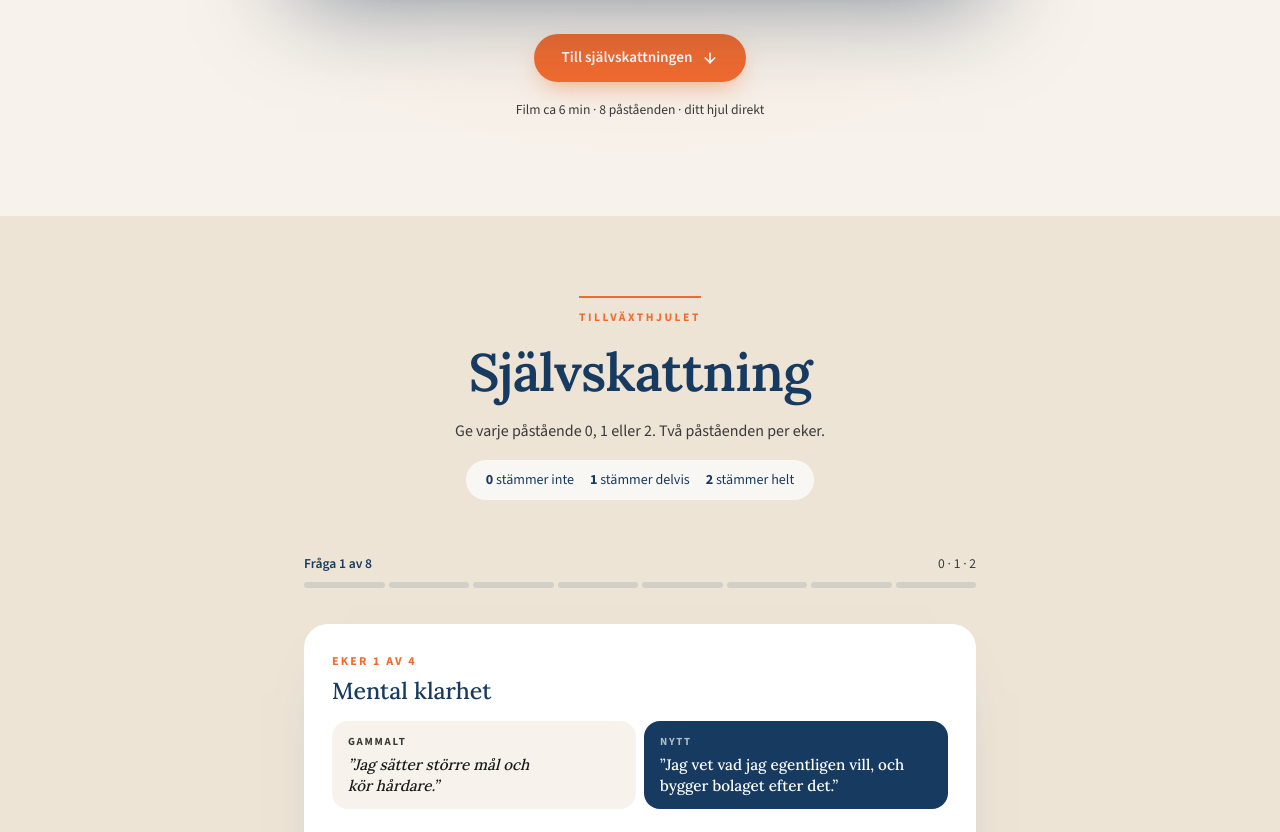
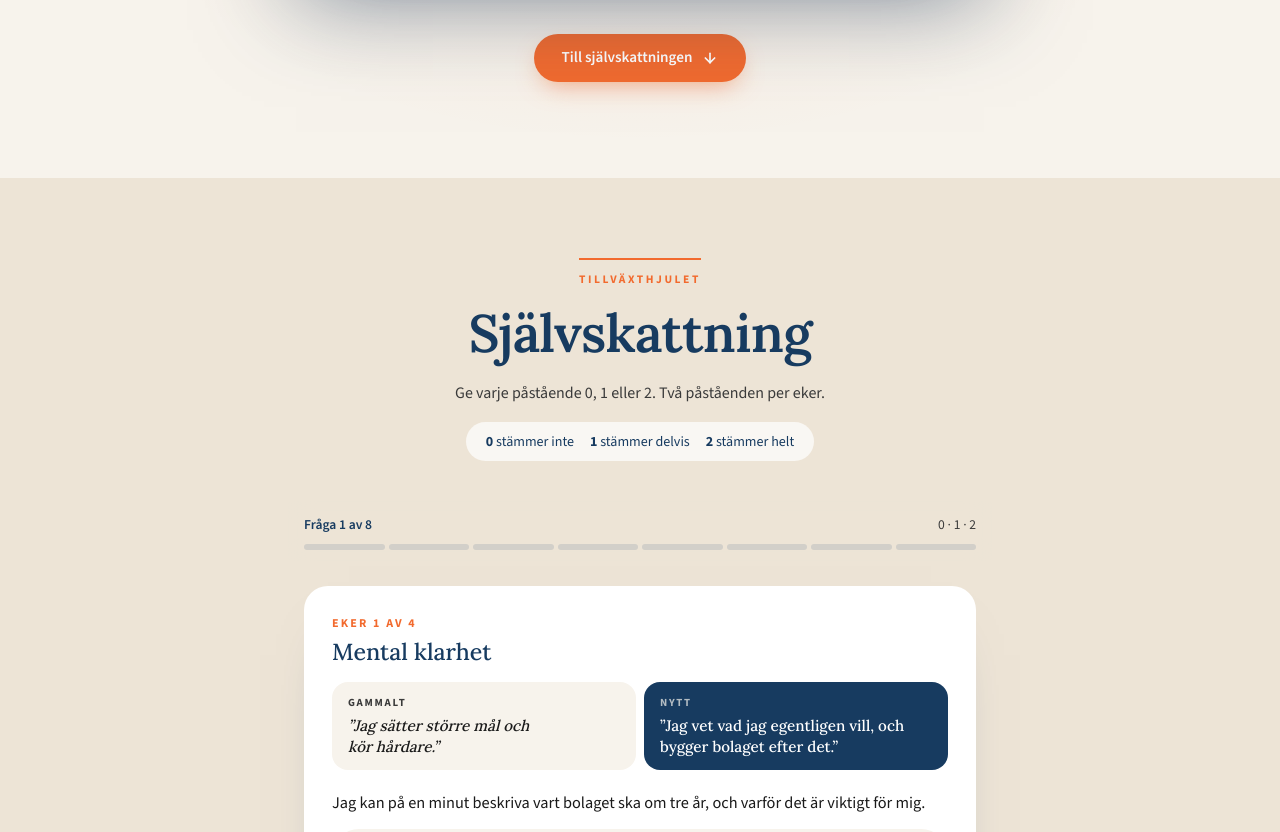
Before and after one commit to Simonnbackstrom/Olawallstrom, a Next.js app: page /infor-strategisamtalet in a window 1280 px wide. Shown: the part 810-1642 px from the top of the page. Built offline with nearby package versions, Linux system fonts and the light colour scheme.

Commit message:
Remove info line under the CTA on the prep page

```diff
--- a/app/infor-strategisamtalet/page.tsx
+++ b/app/infor-strategisamtalet/page.tsx
@@ -80,9 +80,6 @@ export default async function InforStrategisamtaletPage({
                   <polyline points="19 12 12 19 5 12" />
                 </svg>
               </a>
-              <p className="mt-4 text-[0.85rem] text-ink-soft">
-                Film ca 6 min · 8 påståenden · ditt hjul direkt
-              </p>
             </div>
           </div>
         </div>
```
